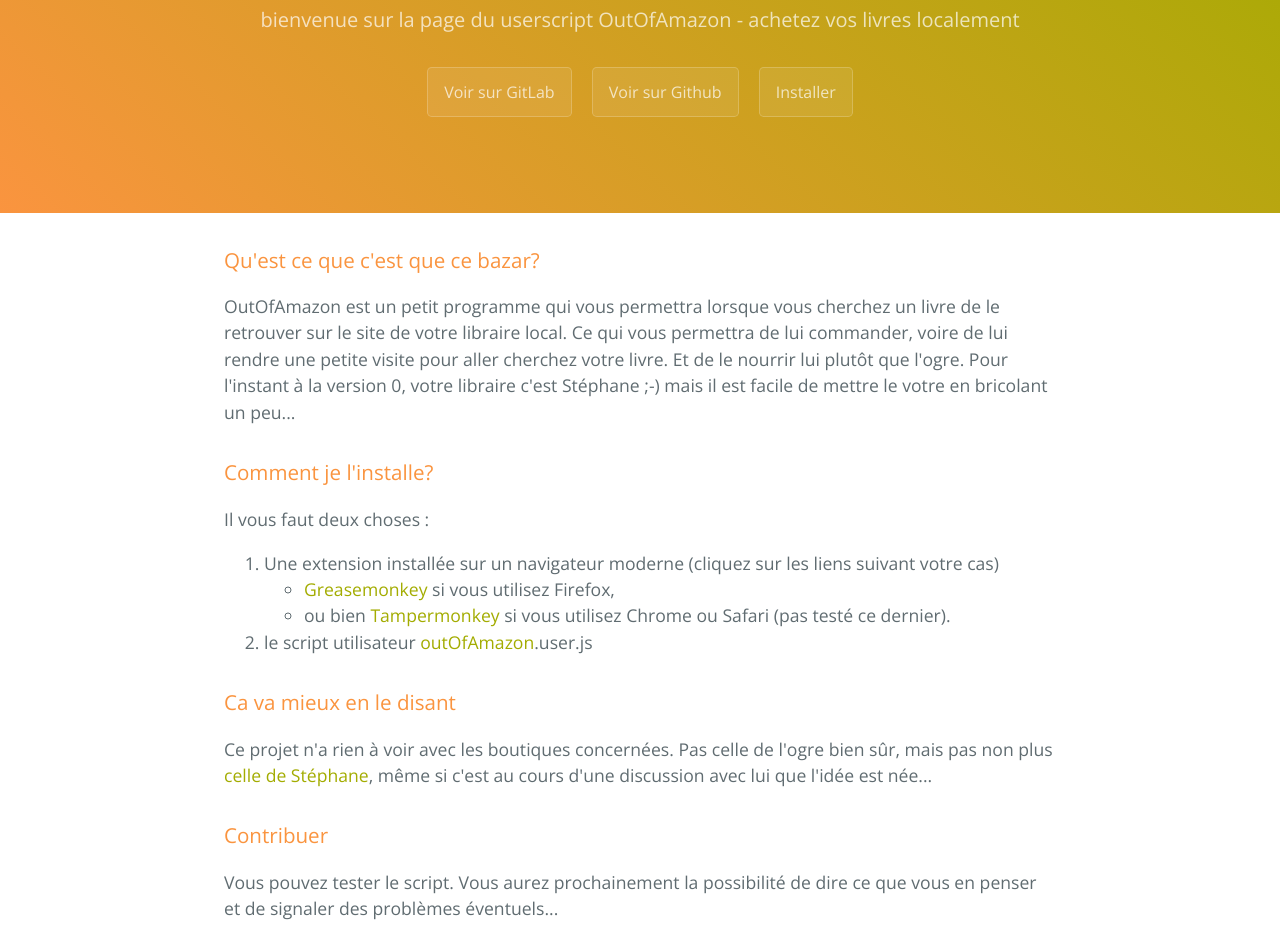
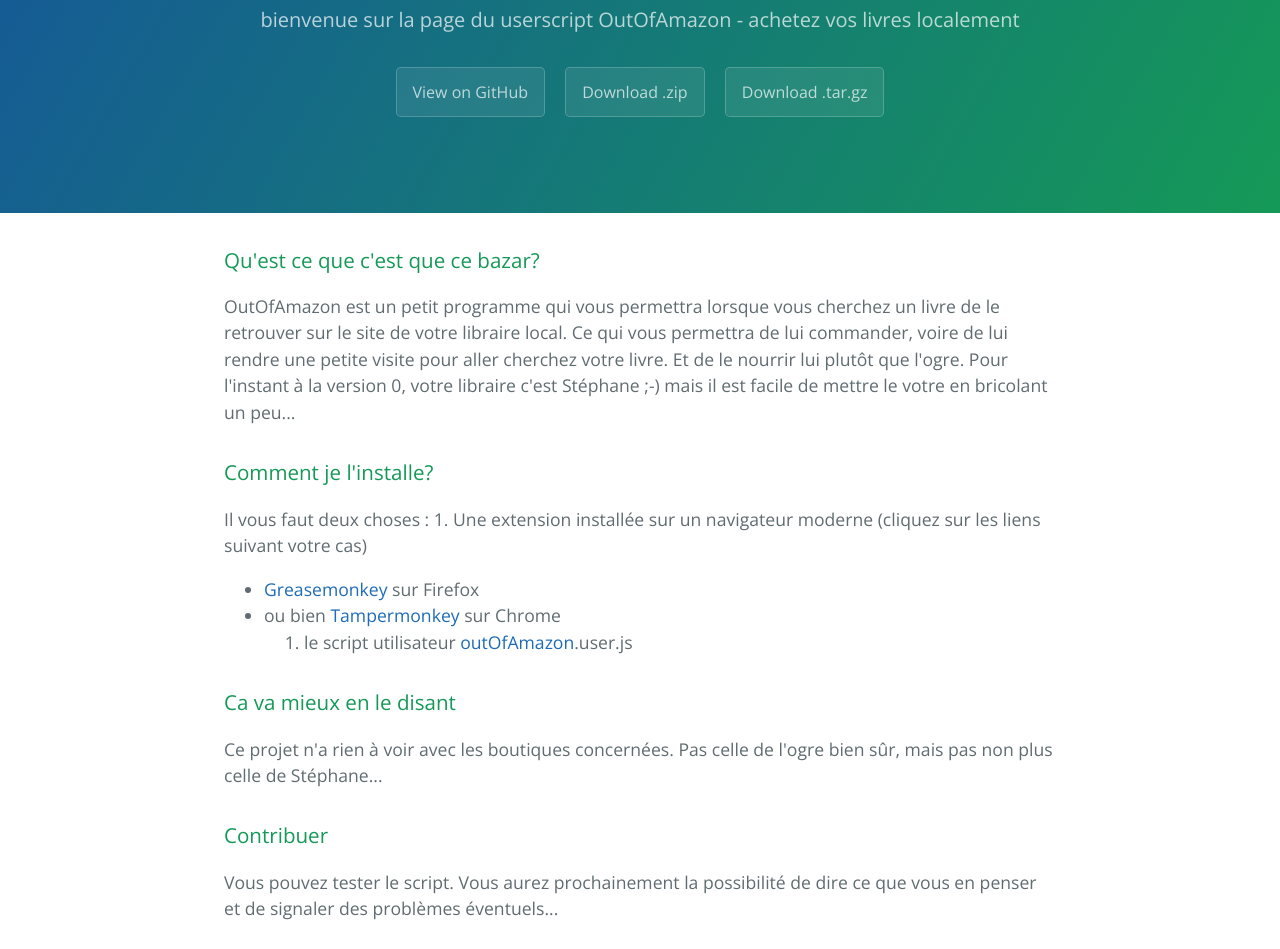
Before and after one commit to sycom/outOfAm-z-n, a plain HTML site: page index.html in a window 1280 px wide. Shown: the part 170-1119 px from the top of the page. Drawn offline with nearby package versions, Linux system fonts and the light colour scheme.

Commit message:
Create gh-pages branch via GitHub

```diff
--- a/index.html
+++ b/index.html
@@ -13,10 +13,9 @@
     <section class="page-header">
       <h1 class="project-name">Out of am*z*n</h1>
       <h2 class="project-tagline">bienvenue sur la page du userscript OutOfAmazon - achetez vos livres localement</h2>
-      <a href="https://git.framasoft.org/sycom/userScripts/blob/master/OutOfAmazon.user.js" class="btn">Voir sur GitLab</a>
-      <a href="https://github.com/sycom/userScripts/blob/master/OutOfAmazon.user.js" class="btn">Voir sur Github</a>
-      <a href="#comment-je-linstalle" class="btn">Installer</a>
-
+      <a href="https://github.com/sycom/outOfAm-z-n" class="btn">View on GitHub</a>
+      <a href="https://github.com/sycom/outOfAm-z-n/zipball/master" class="btn">Download .zip</a>
+      <a href="https://github.com/sycom/outOfAm-z-n/tarball/master" class="btn">Download .tar.gz</a>
     </section>
 
     <section class="main-content">
@@ -29,18 +28,24 @@
 <a id="comment-je-linstalle" class="anchor" href="#comment-je-linstalle" aria-hidden="true"><span class="octicon octicon-link"></span></a>Comment je l'installe?</h3>
 
 <p>Il vous faut deux choses :
+1. Une extension installée sur un navigateur moderne (cliquez sur les liens suivant votre cas)</p>
+
+<ul>
+<li>
+<a href="https://addons.mozilla.org/fr/firefox/addon/greasemonkey/">Greasemonkey</a> sur Firefox</li>
+<li>ou bien <a href="https://chrome.google.com/webstore/detail/tampermonkey/dhdgffkkebhmkfjojejmpbldmpobfkfo?hl=fr">Tampermonkey</a>  sur Chrome
+
 <ol>
-  <li>Une extension installée sur un navigateur moderne (cliquez sur les liens suivant votre cas)
-<ul>
-<li><a href="https://addons.mozilla.org/fr/firefox/addon/greasemonkey/">Greasemonkey</a> si vous utilisez Firefox,</li>
-<li>ou bien <a href="https://chrome.google.com/webstore/detail/tampermonkey/dhdgffkkebhmkfjojejmpbldmpobfkfo?hl=fr">Tampermonkey</a> si vous utilisez Chrome ou Safari (pas testé ce dernier).</li></ul>
-<li>le script utilisateur <a href="https://git.framasoft.org/sycom/userScripts/raw/master/OutOfAmazon.user.js">outOfAmazon</a>.user.js</li>
+<li>le script utilisateur <a href="https://git.framasoft.org/sycom/userScripts/raw/master/OutOfAmazon.user.js">outOfAmazon</a>.user.js<br>
+</li>
 </ol>
+</li>
+</ul>
 
 <h3>
 <a id="ca-va-mieux-en-le-disant" class="anchor" href="#ca-va-mieux-en-le-disant" aria-hidden="true"><span class="octicon octicon-link"></span></a>Ca va mieux en le disant</h3>
 
-<p>Ce projet n'a rien à voir avec les boutiques concernées. Pas celle de l'ogre bien sûr, mais pas non plus <a href="http://www.librairie-quaidesmomes.com/">celle de Stéphane</a>, même si c'est au cours d'une discussion avec lui que l'idée est née...</p>
+<p>Ce projet n'a rien à voir avec les boutiques concernées. Pas celle de l'ogre bien sûr, mais pas non plus celle de Stéphane...</p>
 
 <h3>
 <a id="contribuer" class="anchor" href="#contribuer" aria-hidden="true"><span class="octicon octicon-link"></span></a>Contribuer</h3>
@@ -48,13 +53,23 @@
 <p>Vous pouvez tester le script. Vous aurez prochainement la possibilité de dire ce que vous en penser et de signaler des problèmes éventuels...</p>
 
       <footer class="site-footer">
-        <span class="site-footer-owner"><a href="https://github.com/sycom/outOfAmzn.github.io">Out of am*z*n</a> is maintained by <a href="https://github.com/sycom">sycom</a>.</span>
+        <span class="site-footer-owner"><a href="https://github.com/sycom/outOfAm-z-n">Out of am*z*n</a> is maintained by <a href="https://github.com/sycom">sycom</a>.</span>
 
         <span class="site-footer-credits">This page was generated by <a href="https://pages.github.com">GitHub Pages</a> using the <a href="https://github.com/jasonlong/cayman-theme">Cayman theme</a> by <a href="https://twitter.com/jasonlong">Jason Long</a>.</span>
       </footer>
 
     </section>
 
+            <script type="text/javascript">
+            var gaJsHost = (("https:" == document.location.protocol) ? "https://ssl." : "http://www.");
+            document.write(unescape("%3Cscript src='" + gaJsHost + "google-analytics.com/ga.js' type='text/javascript'%3E%3C/script%3E"));
+          </script>
+          <script type="text/javascript">
+            try {
+              var pageTracker = _gat._getTracker("UA-109815-12");
+            pageTracker._trackPageview();
+            } catch(err) {}
+          </script>
 
   </body>
 </html>
--- a/stylesheets/stylesheet.css
+++ b/stylesheets/stylesheet.css
@@ -10,7 +10,7 @@ body {
   color: #606c71; }
 
 a {
-  color: #A3AC01;
+  color: #1e6bb8;
   text-decoration: none; }
   a:hover {
     text-decoration: underline; }
@@ -57,7 +57,7 @@ a {
   color: #fff;
   text-align: center;
   background-color: #159957;
-  background-image: linear-gradient(42deg, #FA943F, #A3AC01); }
+  background-image: linear-gradient(120deg, #155799, #159957); }
 
 @media screen and (min-width: 64em) {
   .page-header {
@@ -112,7 +112,7 @@ a {
   margin-top: 2rem;
   margin-bottom: 1rem;
   font-weight: normal;
-  color: #FA943F; }
+  color: #159957; }
 .main-content p {
   margin-bottom: 1em; }
 .main-content code {
```
Also changed, not shown: params.json (+1 -1 lines).
